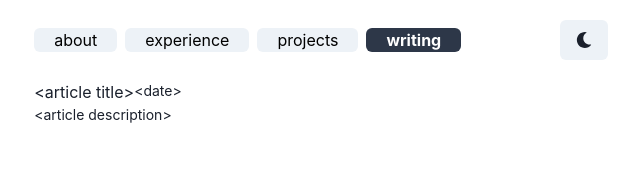
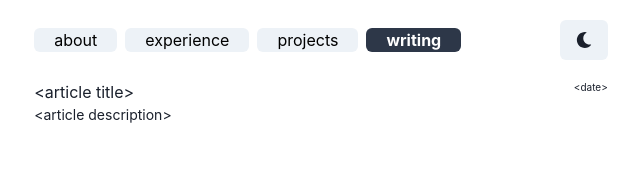
Before and after one commit to yorhodes/website, a Next.js app: page /writing in a window 1280 px wide. Shown: the top 175 px of the page, without its empty margins (319-959 px from the left). Built offline with nearby package versions, Linux system fonts and the light colour scheme.

Commit message:
Fix alignment of writing dates

```diff
--- a/components/writing.tsx
+++ b/components/writing.tsx
@@ -2,14 +2,16 @@ import { Text, Flex, Link } from "@chakra-ui/react";
 import { Content } from "../types";
 
 const WritingElem = (content: Content) => (
-  <Flex key={content.title} direction="column">
-    <Flex direction="row">
+  <Flex key={content.title} direction="row">
+    <Flex direction="column" width="75%">
       <Link href={content.link} isExternal>
         {content.title}
       </Link>
-      <Text fontSize="sm" alignSelf="right">{content.published}</Text>
+      <Text fontSize="sm">{content.description}</Text>
     </Flex>
-    <Text fontSize="sm">{content.description}</Text>
+    <Flex direction="column" width="25%">
+      <Text fontSize="x-small" align="right">{content.published}</Text>
+    </Flex>
   </Flex>
 );
 
--- a/pages/writing.tsx
+++ b/pages/writing.tsx
@@ -10,7 +10,7 @@ const WritingPage = () => (
   <Container>
     {Navbar(navPages)}
     <Flex direction="column" gap="3">
-      {writing.map(content => WritingElem(content))}
+      {writing.map(WritingElem)}
     </Flex>
   </Container>
 );
```
